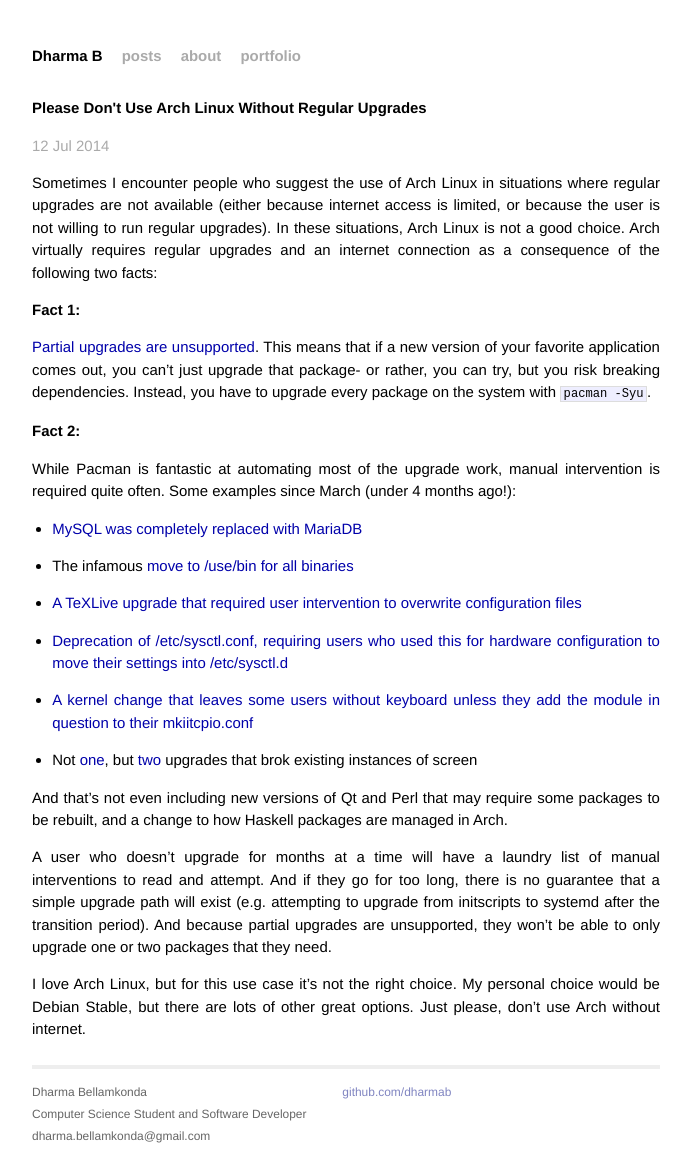
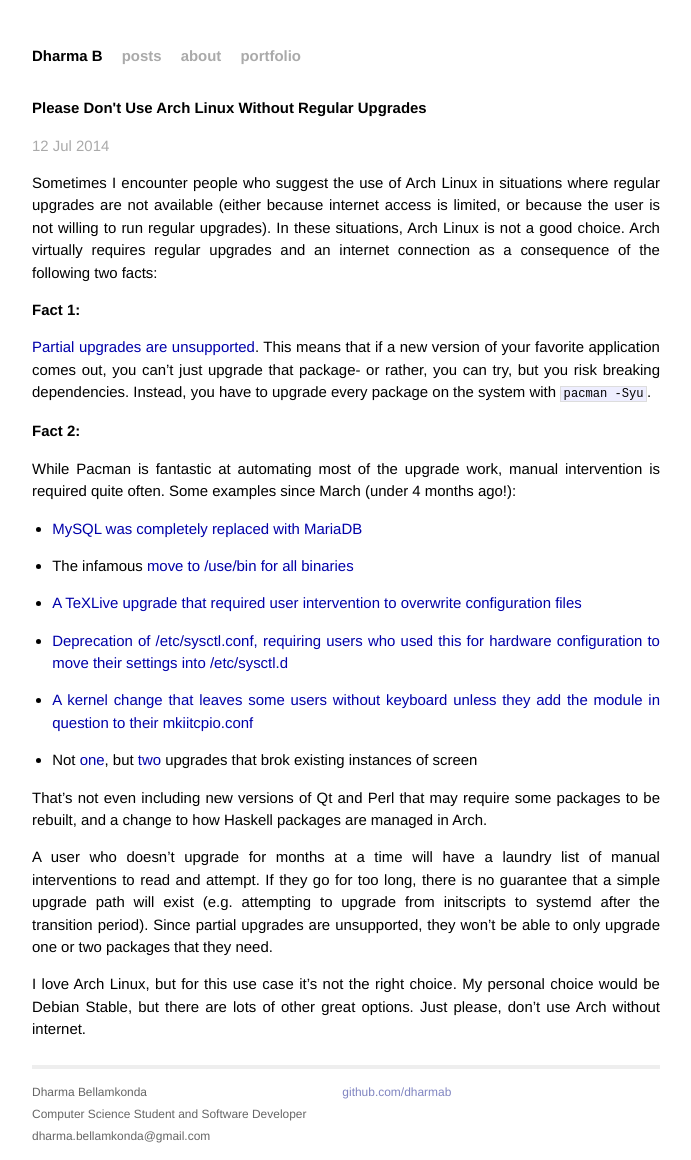
Before and after one commit to dharmab/dharmab.github.io, a Jekyll site: the page built from _posts/2014-07-12-arch-linux-with-no-internet.markdown, in a window 1280 px wide. Shown: the whole page, without its empty margins (294-985 px from the left). Built offline with Jekyll 4.4.1, drawn with Linux system fonts in a browser that asks for light colours; Markdown is read by kramdown in place of the engine named in the settings.

Commit message:
shouldn't start sentences with And

```diff
--- a/_posts/2014-07-12-arch-linux-with-no-internet.markdown
+++ b/_posts/2014-07-12-arch-linux-with-no-internet.markdown
@@ -24,8 +24,8 @@
 
 * Not [one](https://www.archlinux.org/news/screen-420-cannot-reattach-older-instances/), but [two](https://www.archlinux.org/news/screen-421-cannot-reattach-older-instances-either/) upgrades that brok existing instances of screen
 
-And that's not even including new versions of Qt and Perl that may require some packages to be rebuilt, and a change to how Haskell packages are managed in Arch.
+That's not even including new versions of Qt and Perl that may require some packages to be rebuilt, and a change to how Haskell packages are managed in Arch.
 
-A user who doesn't upgrade for months at a time will have a laundry list of manual interventions to read and attempt. And if they go for too long, there is no guarantee that a simple upgrade path will exist (e.g. attempting to upgrade from initscripts to systemd after the transition period). And because partial upgrades are unsupported, they won't be able to only upgrade one or two packages that they need.
+A user who doesn't upgrade for months at a time will have a laundry list of manual interventions to read and attempt. If they go for too long, there is no guarantee that a simple upgrade path will exist (e.g. attempting to upgrade from initscripts to systemd after the transition period). Since partial upgrades are unsupported, they won't be able to only upgrade one or two packages that they need.
 
 I love Arch Linux, but for this use case it's not the right choice. My personal choice would be Debian Stable, but there are lots of other great options. Just please, don't use Arch without internet.
```
